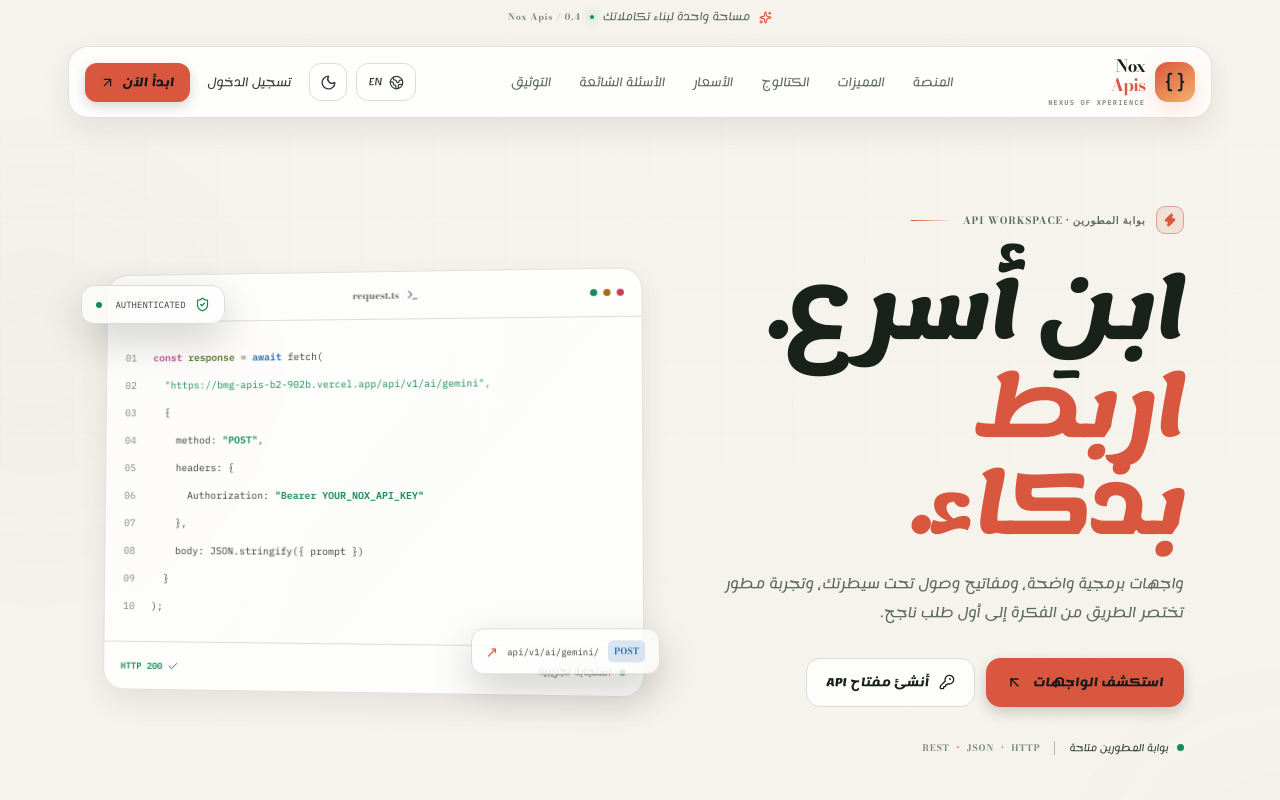
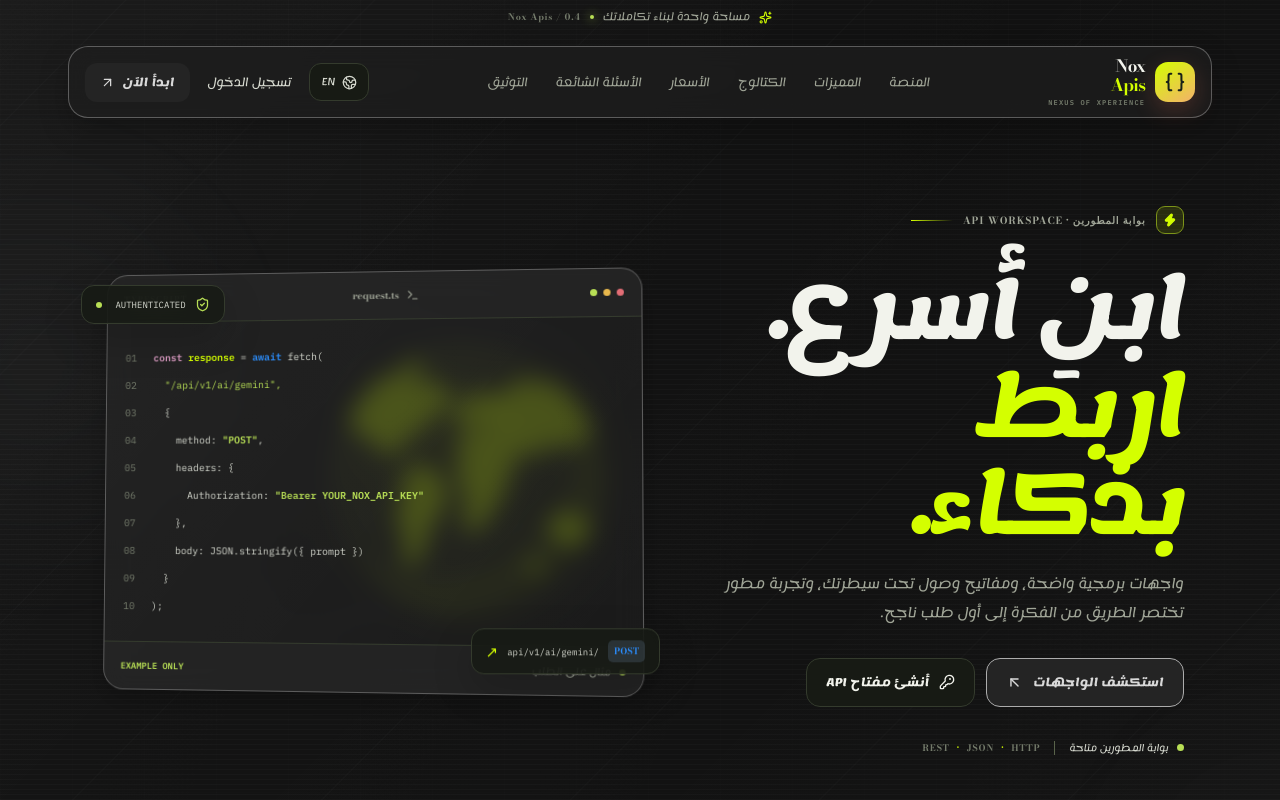
Before and after one commit to T7-T7/Bmg-Apis, a Next.js app: page / in a window 1280 px wide. Shown: the top 800 px of the page. Built offline with nearby package versions, Linux system fonts and the light colour scheme.

Commit message:
Polish approved NOX interface and remove mock behavior

```diff
--- a/app/api/v1/currency/rate/route.ts
+++ b/app/api/v1/currency/rate/route.ts
@@ -28,7 +28,7 @@ export async function OPTIONS() {
 
 export async function GET(request: NextRequest) {
   const authorization = request.headers.get("authorization") ?? "";
-  const token = authorization.match(/^Bearer\\s+((?:nox_live_|bmg_live_)[A-Za-z0-9_-]+)$/i)?.[1];
+  const token = authorization.match(/^Bearer\s+((?:nox_live_|bmg_live_)[A-Za-z0-9_-]+)$/i)?.[1];
   if (!token) return jsonError("مفتاح Nox API مطلوب في ترويسة Authorization: Bearer.", 401);
 
   const base = (request.nextUrl.searchParams.get("base") || "USD").trim().toUpperCase();
--- a/app/globals.css
+++ b/app/globals.css
@@ -1487,3 +1487,8 @@ html[dir="ltr"] .sidebar-scrim { inset:0; }
 
 html[lang="en"] body { font-family:"Bodoni Moda",Georgia,serif; }
 html[lang="en"] :is(code,pre,kbd,input,textarea,select) { font-family:"IBM Plex Mono",monospace; }
+
+/* Approved NOX palette */
+:root{color-scheme:dark;--bg:#080908;--bg-soft:#10120e;--surface:#171a14;--surface-raised:#22271c;--surface-hover:#2b3222;--line:#343b2d;--line-strong:#59634a;--text:#f2f3ec;--text-soft:#d6d9cf;--muted:#a0a597;--muted-2:#747b6b;--accent:#d4ff00;--accent-strong:#b6d900;--accent-wash:rgba(212,255,0,.12);--kimi:#d4ff00;--kimi-wash:rgba(212,255,0,.12);--success:#b8df55;--warning:#e8b84c;--warning-strong:#e8b84c;--danger:#e36d75;--danger-strong:#e36d75;--info:#8baed3;--pink:#d99ac1;--orange:#e0a06b;--yellow:#d4d879;--mint:#b8df55;--panel:#171a14;--accent-soft:rgba(212,255,0,.12);--shadow-card:0 18px 55px rgba(0,0,0,.34)}
+html{color-scheme:dark;background:var(--bg)}body{background:var(--bg);color:var(--text)}::selection{background:rgba(212,255,0,.28);color:#fff}
+.hero-visual{isolation:isolate}.earth-globe{position:absolute;z-index:0;width:min(78%,430px);aspect-ratio:1;inset-inline-start:-7%;top:50%;transform:translateY(-50%);pointer-events:none;opacity:.92;animation:globe-drift 9s ease-in-out infinite alternate}.earth-globe svg{display:block;width:100%;height:100%;overflow:visible;filter:drop-shadow(0 0 30px rgba(212,255,0,.09))}.earth-globe .globe-shell{fill:rgba(212,255,0,.025);stroke:rgba(212,255,0,.48);stroke-width:1.2}.earth-globe .globe-grid{fill:none;stroke:rgba(242,243,236,.16);stroke-width:1}.earth-globe .globe-land{fill:rgba(212,255,0,.82);stroke:rgba(212,255,0,.92);stroke-width:1.2;stroke-linejoin:round}.earth-globe .globe-dots{fill:rgba(242,243,236,.58)}.earth-globe .globe-orbit{fill:none;stroke:rgba(212,255,0,.32);stroke-width:1;stroke-dasharray:3 8}.code-window{position:relative;z-index:2}.visual-float{z-index:3}@keyframes globe-drift{from{transform:translateY(-50%) rotate(-4deg)}to{transform:translateY(-50%) rotate(4deg)}}@media(max-width:700px){.earth-globe{width:56%;inset-inline-start:-4%;top:4%;opacity:.5}}@media(prefers-reduced-motion:reduce){.earth-globe{animation:none}}
--- a/app/layout.tsx
+++ b/app/layout.tsx
@@ -26,12 +26,12 @@ export const viewport: Viewport = {
   width: "device-width",
   initialScale: 1,
   themeColor: "#111111",
-  colorScheme: "dark light",
+  colorScheme: "dark",
 };
 
 export default function RootLayout({ children }: Readonly<{ children: ReactNode }>) {
   return (
-    <html lang="ar" dir="rtl">
+    <html lang="ar" dir="rtl" data-theme="dark">
       <body>
         <AppShell>{children}</AppShell>
       </body>
--- /dev/null
+++ b/components/earth-globe.tsx
@@ -0,0 +1,41 @@
+import type { SVGProps } from "react";
+
+export default function EarthGlobe(props: SVGProps<SVGSVGElement>) {
+  return (
+    <div className="earth-globe" aria-hidden="true">
+      <svg viewBox="0 0 520 420" role="img" {...props}>
+        <defs>
+          <clipPath id="earth-clip"><circle cx="260" cy="210" r="164" /></clipPath>
+          <radialGradient id="earth-shade" cx="38%" cy="34%" r="70%">
+            <stop offset="0%" stopColor="#d4ff00" stopOpacity=".12" />
+            <stop offset="72%" stopColor="#d4ff00" stopOpacity=".025" />
+            <stop offset="100%" stopColor="#050605" stopOpacity=".7" />
+          </radialGradient>
+          <pattern id="earth-dots" width="9" height="9" patternUnits="userSpaceOnUse"><circle cx="1.5" cy="1.5" r="1" fill="#f2f3ec" fillOpacity=".35" /></pattern>
+        </defs>
+        <ellipse className="globe-orbit" cx="260" cy="210" rx="206" ry="78" transform="rotate(-18 260 210)" />
+        <circle className="globe-shell" cx="260" cy="210" r="164" />
+        <g clipPath="url(#earth-clip)">
+          <circle cx="260" cy="210" r="164" fill="url(#earth-shade)" />
+          <g className="globe-grid">
+            <ellipse cx="260" cy="210" rx="164" ry="55" /><ellipse cx="260" cy="210" rx="164" ry="112" />
+            <ellipse cx="260" cy="210" rx="68" ry="164" /><ellipse cx="260" cy="210" rx="125" ry="164" />
+            <path d="M96 210h328M112 150h296M112 270h296M260 46v328" />
+          </g>
+          <g className="globe-land">
+            <path d="M128 112l20-22 29-7 18 11 24-3 17 17-7 17-18 7-9 18-19 7-8 20-21 4-11-16-20-6-12-23-13-6 5-18 15-8z" />
+            <path d="M206 194l18 10 12 22-7 23-13 18-5 28-14 25-12-12 2-25-12-24 7-26-3-19 14-20z" />
+            <path d="M246 116l20-15 24 5 14 15-8 13-20 1-8 14-18-4-12-15z" />
+            <path d="M264 151l27-13 24 11 9 24-13 21-7 30-16 28-17 23-15-15 4-29-13-22 3-30-8-14z" />
+            <path d="M293 104l27-21 40 4 25 18 35 4 21 19-10 17-28 2-18 18-28-5-12 16-24-10-14-22-20-4-9-18z" />
+            <path d="M364 250l20-9 21 8 7 17-14 17-22-2-15-13z" />
+            <path d="M174 74l12-9 12 4-4 13-13 5zM338 306l10-7 9 9-5 11-13-3z" />
+          </g>
+          <circle cx="260" cy="210" r="164" fill="url(#earth-dots)" />
+        </g>
+        <circle cx="260" cy="210" r="164" fill="none" stroke="rgba(212,255,0,.42)" strokeWidth="1.2" />
+        <circle cx="260" cy="210" r="176" fill="none" stroke="rgba(242,243,236,.08)" strokeDasharray="2 8" />
+      </svg>
+    </div>
+  );
+}
--- a/components/landing-page.tsx
+++ b/components/landing-page.tsx
@@ -3,8 +3,8 @@
 import { useEffect, useState } from "react";
 import Link from "next/link";
 import { AnimatePresence, motion } from "motion/react";
+import EarthGlobe from "@/components/earth-globe";
 import { Activity, ArrowRight, ArrowUpLeft, ArrowUpRight, BookOpen, Braces, Check, ChevronDown, Code2, GitBranch, Globe2, KeyRound, Layers3, LockKeyhole, Menu, ShieldCheck, Sparkles, Terminal, Workflow, X, Zap } from "lucide-react";
-import ThemeToggle from "@/components/theme-toggle";
 
 type Locale = "ar" | "en";
 
@@ -111,7 +111,7 @@ export default function LandingPage() {
           <div className="landing-nav-links">{navLinks.map(link => <a key={link.href} href={link.href}>{link.label}</a>)}</div>
           <div className="landing-nav-actions">
             <motion.button className="locale-toggle" onClick={() => toggleLocale()} type="button" aria-label="Change language" whileTap={{ scale: .97 }}><Globe2 size={15} /><span>{ar ? "EN" : "عربي"}</span></motion.button>
-            <ThemeToggle />
+
             <Link href="/login" className="nav-signin">{t.signIn}</Link>
             <Link href="/signup?next=/dashboard" className="nav-cta">{t.getStarted}<ArrowUpRight size={15} /></Link>
           </div>
@@ -138,13 +138,13 @@ export default function LandingPage() {
         </div>
 
         <motion.div className="hero-visual" initial={{ opacity: 0, scale: .94, y: 24 }} animate={{ opacity: 1, scale: 1, y: 0 }} transition={{ duration: .85, delay: .18, ease: [0.22, 1, 0.36, 1] }}>
-          <div className="visual-orbit visual-orbit-a" /><div className="visual-orbit visual-orbit-b" />
+          <div className="visual-orbit visual-orbit-a" /><div className="visual-orbit visual-orbit-b" /><EarthGlobe />
           <div className="visual-float visual-float-top"><span className="float-icon"><ShieldCheck size={15} /></span><span>AUTHENTICATED</span><i /></div>
           <div className="code-window glass-panel">
             <div className="code-window-top"><div className="window-dots"><i /><i /><i /></div><span className="window-file"><Terminal size={13} /> request.ts</span><span className="window-language">TYPESCRIPT</span></div>
             <div className="code-window-body" dir="ltr">
               <div className="code-line"><span className="line-number">01</span><span><b className="code-pink">const</b> <b className="code-lime">response</b> = <b className="code-blue">await</b> fetch(</span></div>
-              <div className="code-line"><span className="line-number">02</span><span className="code-string">  &quot;https://bmg-apis-b2-902b.vercel.app/api/v1/ai/gemini&quot;,</span></div>
+              <div className="code-line"><span className="line-number">02</span><span className="code-string">  &quot;/api/v1/ai/gemini&quot;,</span></div>
               <div className="code-line"><span className="line-number">03</span><span>  {"{"}</span></div>
               <div className="code-line"><span className="line-number">04</span><span>    method: <b className="code-string">&quot;POST&quot;</b>,</span></div>
               <div className="code-line"><span className="line-number">05</span><span>    headers: {"{"}</span></div>
@@ -154,7 +154,7 @@ export default function LandingPage() {
               <div className="code-line"><span className="line-number">09</span><span>  {"}"}</span></div>
               <div className="code-line"><span className="line-number">10</span><span>);</span></div>
             </div>
-            <div className="code-window-bottom"><span><span className="terminal-live-dot" />{ar ? "استجابة تجريبية" : "SAMPLE RESPONSE"}</span><span className="response-status"><Check size={12} /> HTTP 200</span></div>
+            <div className="code-window-bottom"><span><span className="terminal-live-dot" />{ar ? "مثال على الطلب" : "REQUEST EXAMPLE"}</span><span className="response-status">EXAMPLE ONLY</span></div>
           </div>
           <motion.div className="visual-float visual-float-bottom" animate={{ y: [0, -7, 0] }} transition={{ duration: 4.5, repeat: Infinity, ease: "easeInOut" }}><span className="float-method">POST</span><span>/api/v1/ai/gemini</span><span className="float-arrow">↗</span></motion.div>
           <div className="visual-glow" />
--- a/components/theme-toggle.tsx
+++ /dev/null
@@ -1,41 +0,0 @@
-"use client";
-
-import { useEffect, useState } from "react";
-import { Moon, Sun } from "lucide-react";
-import { motion } from "motion/react";
-
-type Theme = "dark" | "light";
-
-export default function ThemeToggle() {
-  const [theme, setTheme] = useState<Theme>("dark");
-
-  useEffect(() => {
-    const saved = window.localStorage.getItem("nox-apis-theme") || window.localStorage.getItem("bmg-apis-theme");
-    const initial: Theme = saved === "light" || saved === "dark"
-      ? saved
-      : window.matchMedia("(prefers-color-scheme: light)").matches ? "light" : "dark";
-    // eslint-disable-next-line react-hooks/set-state-in-effect -- restore persisted theme after hydration.
-    setTheme(initial);
-    document.documentElement.dataset.theme = initial;
-  }, []);
-
-  function toggleTheme() {
-    const next: Theme = theme === "dark" ? "light" : "dark";
-    setTheme(next);
-    document.documentElement.dataset.theme = next;
-    window.localStorage.setItem("nox-apis-theme", next);
-  }
-
-  return (
-    <motion.button
-      type="button"
-      whileTap={{ scale: .97 }}
-      className="theme-toggle"
-      onClick={toggleTheme}
-      aria-label={theme === "dark" ? "تفعيل الوضع الفاتح" : "تفعيل الوضع الداكن"}
-      title={theme === "dark" ? "Light mode" : "Dark mode"}
-    >
-      {theme === "dark" ? <Sun size={17} /> : <Moon size={17} />}
-    </motion.button>
-  );
-}
--- a/package.json
+++ b/package.json
@@ -27,6 +27,6 @@
     "typescript": "^5.9.0"
   },
   "engines": {
-    "node": ">=20.9.0"
+    "node": ">=20.9.0 <27"
   }
 }
```
Also changed, not shown: app/dashboard/page.tsx (+5 -16 lines), app/playground/page.tsx (+23 -29 lines), components/app-shell.tsx (+1 -2 lines).
